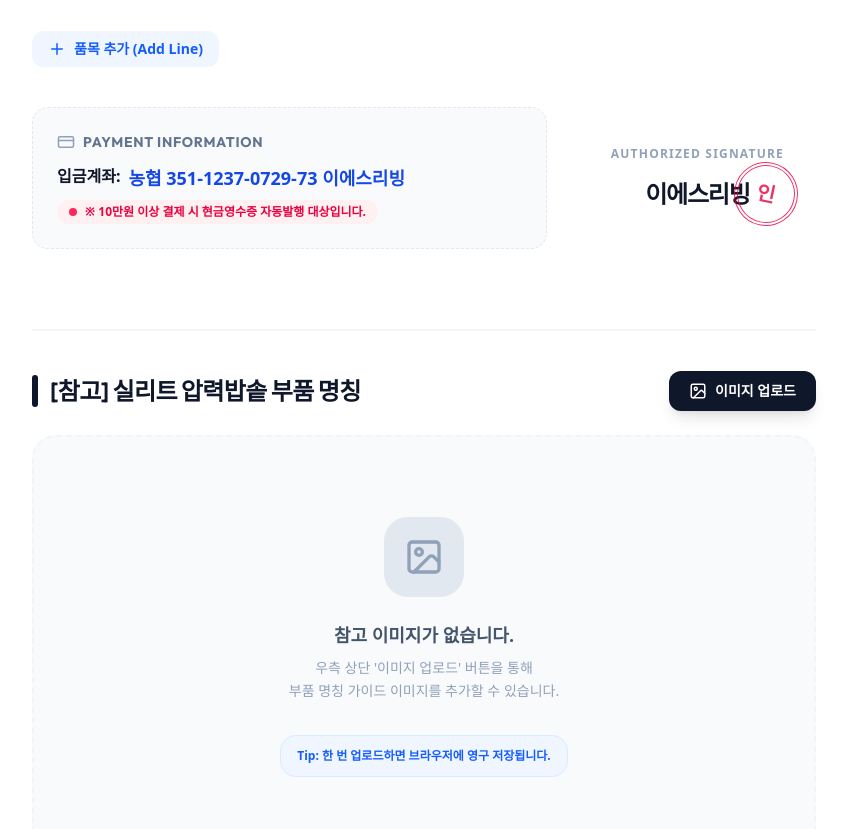
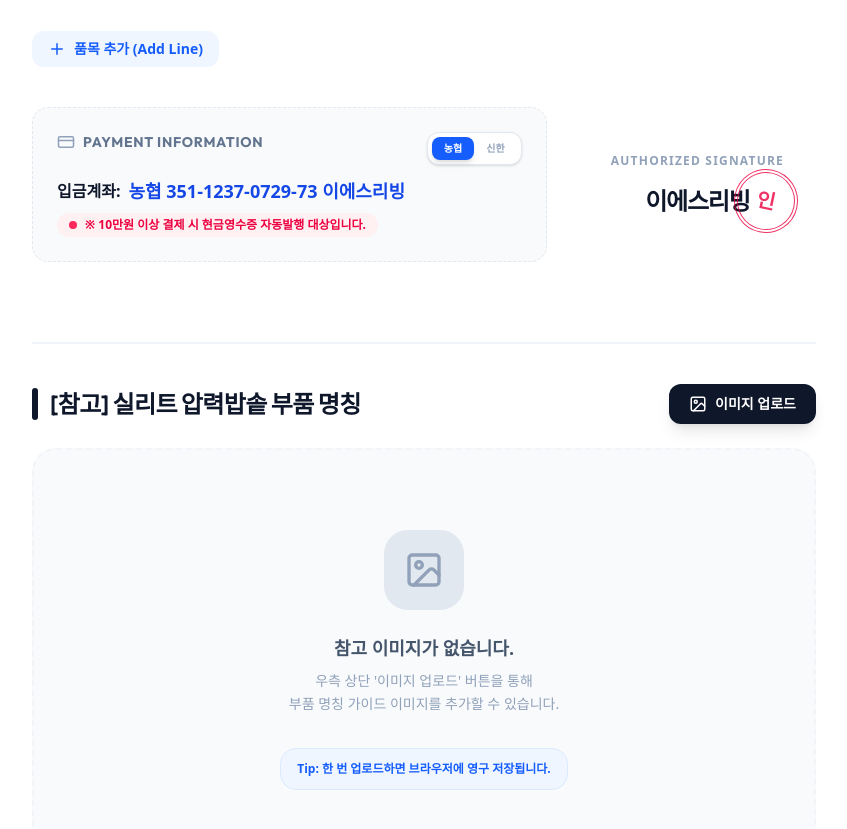
Before and after one commit to kisung6943-blip/silitpressure-cooker-as, a React (Vite) app: page / in a window 1280 px wide. Shown: the part 1166-1995 px from the top of the page, without its empty margins (216-1063 px from the left). Built offline with nearby package versions, Linux system fonts and the light colour scheme.

Commit message:
Add manual bank account selection

```diff
--- a/src/App.tsx
+++ b/src/App.tsx
@@ -43,6 +43,7 @@ export default function App() {
   });
   const [clientName, setClientName] = useState('고객님');
   const [date, setDate] = useState('');
+  const [bankType, setBankType] = useState<'nh' | 'shinhan'>('nh');
   const [referenceImage, setReferenceImage] = useState<string | null>(null);
   const [isSaving, setIsSaving] = useState(false);
   const [lastSaved, setLastSaved] = useState<Date | null>(null);
@@ -60,6 +61,7 @@ export default function App() {
         if (parsed.provider) setProvider(parsed.provider);
         if (parsed.clientName) setClientName(parsed.clientName);
         if (parsed.date) setDate(parsed.date);
+        if (parsed.bankType) setBankType(parsed.bankType);
       } catch (e) {
         console.error("Failed to load saved data", e);
       }
@@ -74,7 +76,7 @@ export default function App() {
   // Auto-save logic
   const saveData = useCallback(() => {
     setIsSaving(true);
-    const data = { items, provider, clientName, date };
+    const data = { items, provider, clientName, date, bankType };
     localStorage.setItem('as-quotation-data', JSON.stringify(data));
     setTimeout(() => {
       setIsSaving(false);
@@ -87,7 +89,7 @@ export default function App() {
       saveData();
     }, 1000);
     return () => clearTimeout(timer);
-  }, [items, provider, clientName, date, saveData]);
+  }, [items, provider, clientName, date, bankType, saveData]);
 
   const totalAmount = items.reduce((sum, item) => sum + item.qty * item.price, 0);
 
@@ -134,7 +136,7 @@ export default function App() {
   };
 
   const handleExport = () => {
-    const data = { items, provider, clientName, date, version: '1.0' };
+    const data = { items, provider, clientName, date, bankType, version: '1.0' };
     const blob = new Blob([JSON.stringify(data, null, 2)], { type: 'application/json' });
     const url = URL.createObjectURL(blob);
     const a = document.createElement('a');
@@ -157,6 +159,7 @@ export default function App() {
           if (parsed.provider) setProvider(parsed.provider);
           if (parsed.clientName) setClientName(parsed.clientName);
           if (parsed.date) setDate(parsed.date);
+          if (parsed.bankType) setBankType(parsed.bankType);
           alert("데이터를 성공적으로 불러왔습니다.");
         } catch (e) {
           alert("잘못된 파일 형식입니다.");
@@ -405,16 +408,34 @@ export default function App() {
 
         {/* Payment and Bank Account */}
         <div className="grid grid-cols-1 md:grid-cols-3 gap-6 mb-16">
-          <div className="md:col-span-2 flex flex-col gap-3 p-6 bg-slate-50 rounded-2xl border border-slate-200 border-dashed">
-            <div className="flex items-center gap-2">
-              <CreditCard size={18} className="text-slate-400" />
-              <h3 className="text-sm font-black uppercase tracking-wider text-slate-500">Payment Information</h3>
+          <div className="md:col-span-2 flex flex-col gap-3 p-6 bg-slate-50 rounded-2xl border border-slate-200 border-dashed relative group">
+            <div className="flex justify-between items-start">
+              <div className="flex items-center gap-2">
+                <CreditCard size={18} className="text-slate-400" />
+                <h3 className="text-sm font-black uppercase tracking-wider text-slate-500">Payment Information</h3>
+              </div>
+
+              <div className="flex bg-white p-1 rounded-xl shadow-sm border border-slate-200 no-print">
+                <button
+                  onClick={() => setBankType('nh')}
+                  className={`px-3 py-1 text-[10px] font-bold rounded-lg transition-all ${bankType === 'nh' ? 'bg-blue-600 text-white shadow-md' : 'text-slate-400 hover:bg-slate-50'}`}
+                >
+                  농협
+                </button>
+                <button
+                  onClick={() => setBankType('shinhan')}
+                  className={`px-3 py-1 text-[10px] font-bold rounded-lg transition-all ${bankType === 'shinhan' ? 'bg-blue-600 text-white shadow-md' : 'text-slate-400 hover:bg-slate-50'}`}
+                >
+                  신한
+                </button>
+              </div>
             </div>
+
             <div className="flex flex-col gap-1">
-              <div className="flex gap-2">
+              <div className="flex gap-2 items-center">
                 <span className="font-bold text-slate-900">입금계좌:</span>
                 <span className="font-black text-blue-700 text-lg">
-                  {totalAmount > 100000
+                  {bankType === 'nh'
                     ? '농협 351-1237-0729-73 이에스리빙'
                     : '신한은행 100-034-808558 이에스리빙'}
                 </span>
```
